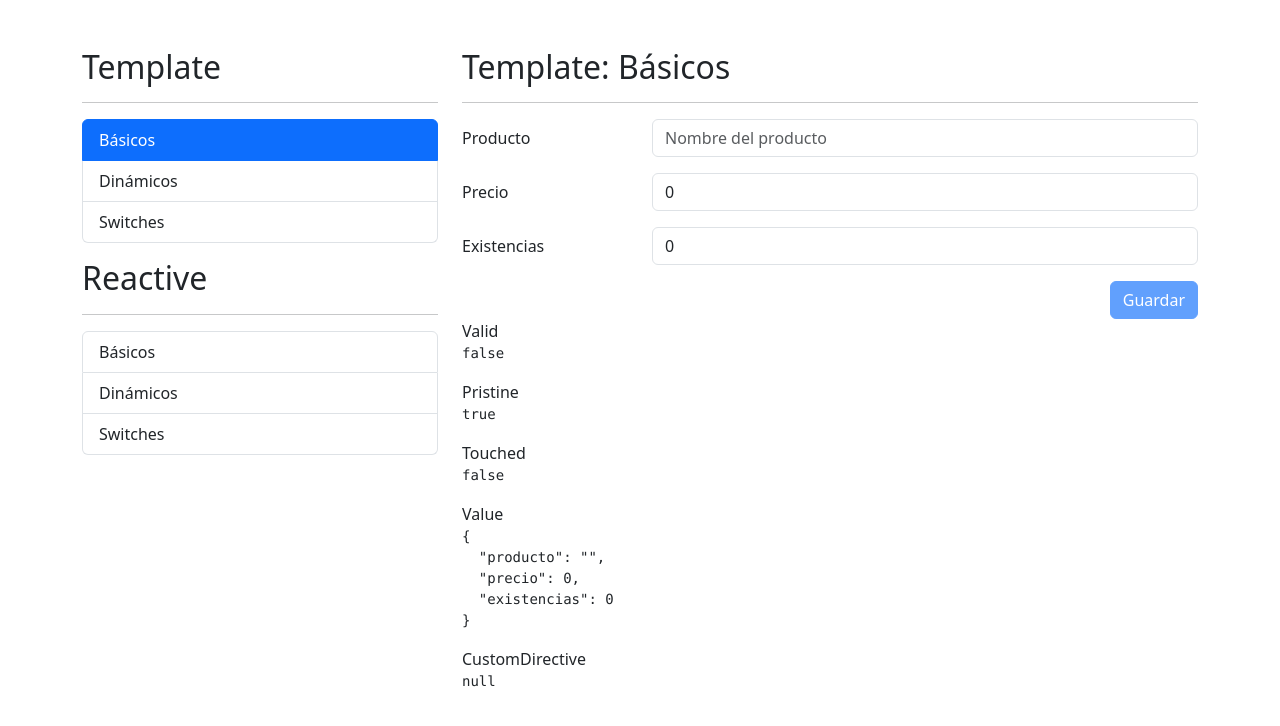
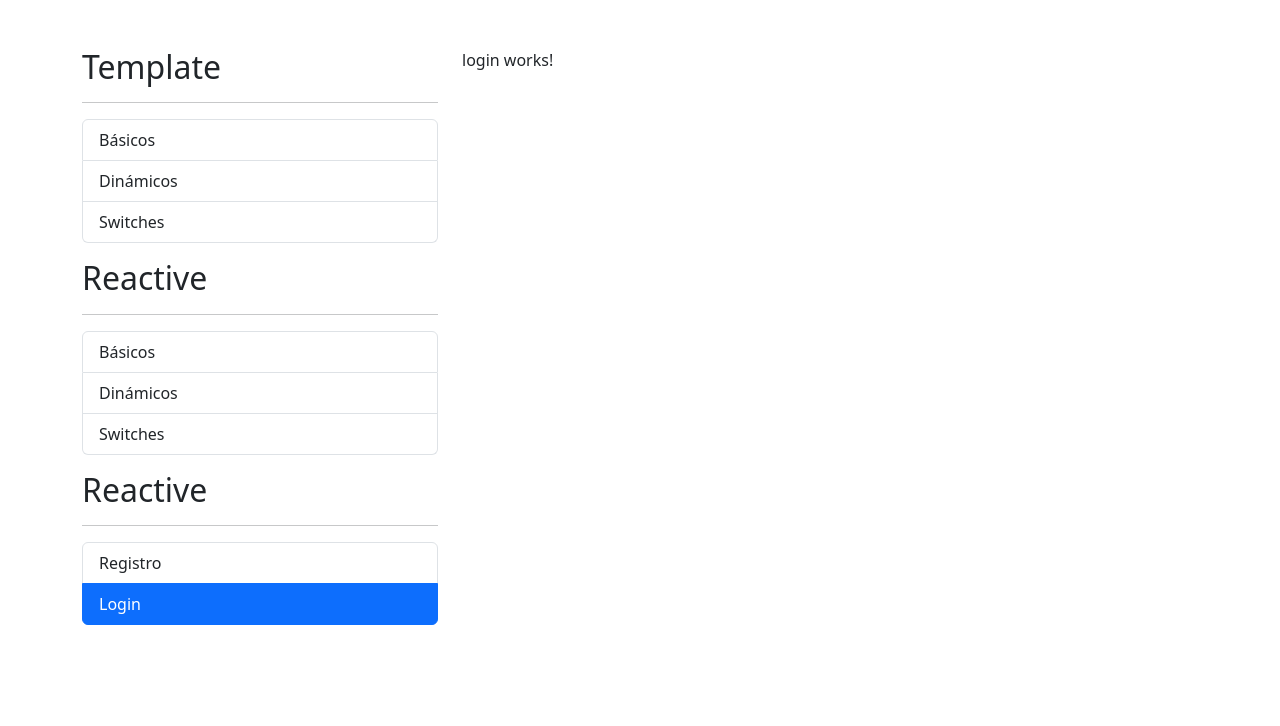
Before and after one commit to Jenn7895/formulariosApp, an Angular app: page /auth/login in a window 1280 px wide. Before the commit this address led to /template/basicos. Shown: the top 726 px of the page. Built offline with nearby package versions, Linux system fonts and the light colour scheme.

Commit message:
Modulo Auth

```diff
--- a/src/app/app-routing.module.ts
+++ b/src/app/app-routing.module.ts
@@ -9,6 +9,10 @@
   {
     path: 'reactive',
     loadChildren: () => import('./reactive/reactive.module').then( m => m.ReactiveModule )
+  },
+  {
+    path: 'auth',
+    loadChildren: () => import('./auth/auth.module').then( m=> m.AuthModule )
   },
   {
     path: '**',
--- /dev/null
+++ b/src/app/auth/pages/login/login.component.html
@@ -0,0 +1 @@
+<p>login works!</p>
--- /dev/null
+++ b/src/app/auth/pages/login/login.component.ts
@@ -0,0 +1,16 @@
+import { Component, OnInit } from '@angular/core';
+
+@Component({
+  selector: 'app-login',
+  templateUrl: './login.component.html',
+  styles: [
+  ]
+})
+export class LoginComponent implements OnInit {
+
+  constructor() { }
+
+  ngOnInit(): void {
+  }
+
+}
--- /dev/null
+++ b/src/app/auth/pages/registro/registro.component.html
@@ -0,0 +1 @@
+<p>registro works!</p>
--- /dev/null
+++ b/src/app/auth/pages/registro/registro.component.ts
@@ -0,0 +1,16 @@
+import { Component, OnInit } from '@angular/core';
+
+@Component({
+  selector: 'app-registro',
+  templateUrl: './registro.component.html',
+  styles: [
+  ]
+})
+export class RegistroComponent implements OnInit {
+
+  constructor() { }
+
+  ngOnInit(): void {
+  }
+
+}
--- a/src/app/shared/sidemenu/sidemenu.component.html
+++ b/src/app/shared/sidemenu/sidemenu.component.html
@@ -26,3 +26,17 @@
     </li>
 
 </ul>
+
+<h2 class="mt-3">Reactive</h2>
+<hr>
+
+<ul class="list-group">
+
+    <li *ngFor="let item of authMenu"
+        class="list-group-item"
+        [routerLink]="[ item.ruta ]"
+        routerLinkActive="active">
+        {{ item.texto }}
+    </li>
+
+</ul>
--- a/src/app/shared/sidemenu/sidemenu.component.ts
+++ b/src/app/shared/sidemenu/sidemenu.component.ts
@@ -49,4 +49,15 @@
     },
   ]
 
+  authMenu: MenuItem[] = [
+    {
+      texto: 'Registro',
+      ruta:'./auth/registro'
+    },
+    {
+      texto:'Login',
+      ruta:'./auth/login'
+    },
+  ]
+
 }
```
Also changed, not shown: src/app/auth/auth-routing.module.ts (added, +21 -0 lines), src/app/auth/auth.module.ts (added, +19 -0 lines).
